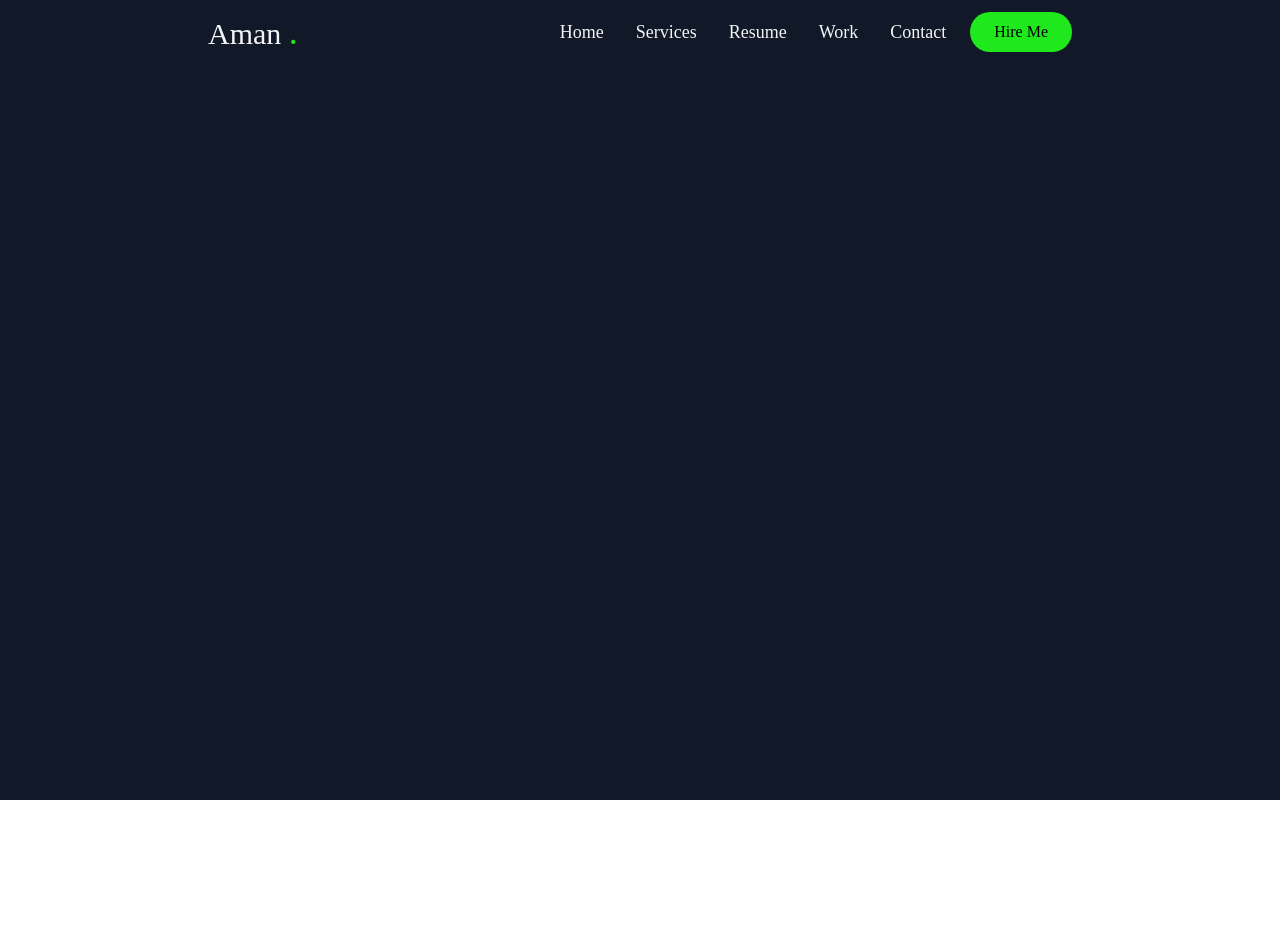
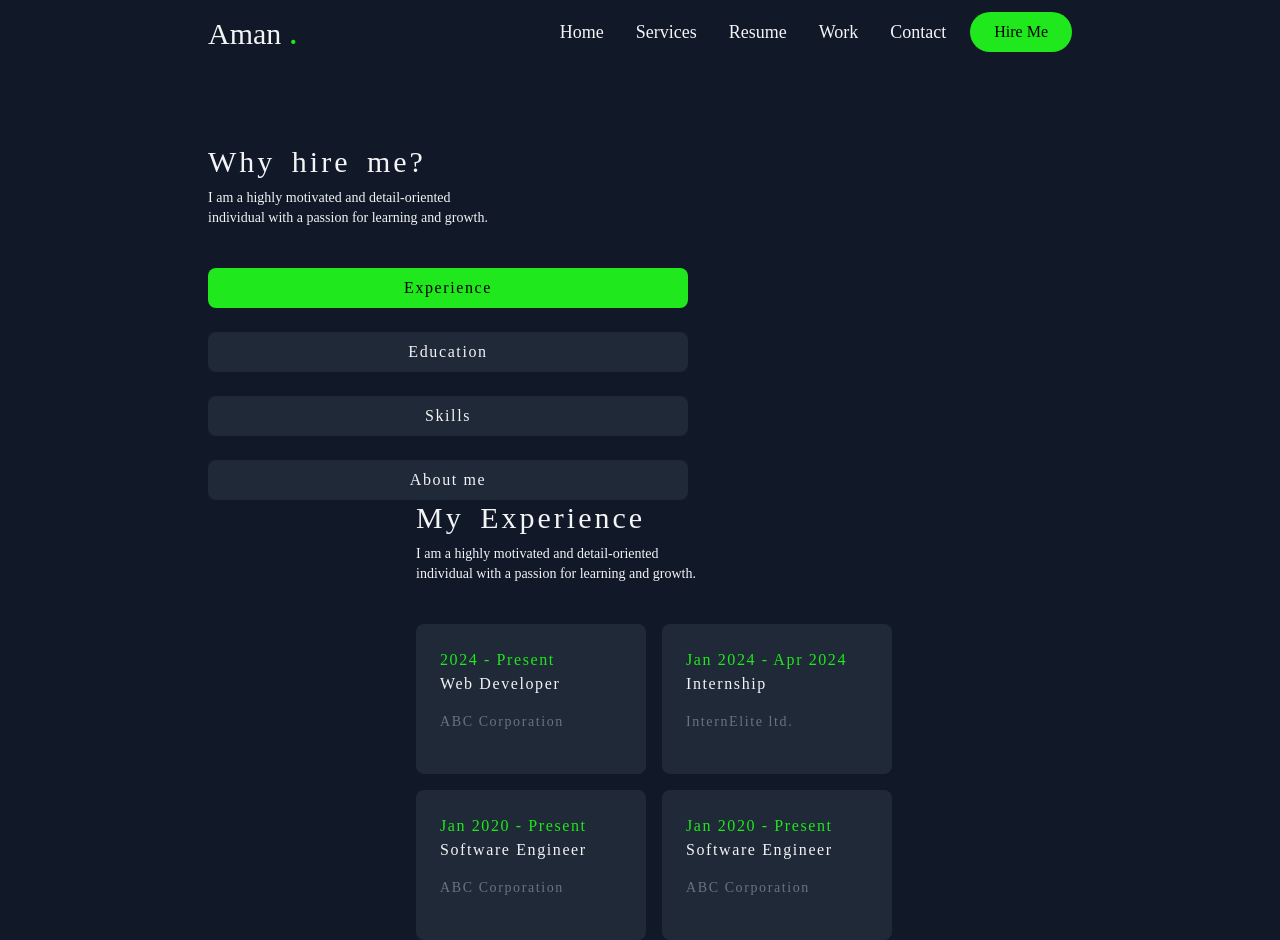
Before and after one commit to AmanCoder01/React-Portfolio-2025, a React (Vite) app: page /resume in a window 1280 px wide. Before the commit the page ends 800 px from the top, so only its background shows below. Built offline with nearby package versions, Linux system fonts and the light colour scheme; a web font is replaced by a local one.

Commit message:
resume section

```diff
--- a/src/App.jsx
+++ b/src/App.jsx
@@ -3,6 +3,7 @@ import { Routes, Route } from 'react-router-dom'
 import Home from './pages/Home'
 import Navbar from './components/Navbar'
 import Services from './pages/Services'
+import Resume from './pages/Resume'
 
 const App = () => {
   return (
@@ -11,6 +12,7 @@ const App = () => {
       <Routes>
         <Route path="/" element={<Home />} />
         <Route path="/services" element={<Services />} />
+        <Route path="/resume" element={<Resume />} />
       </Routes>
     </div>
   )
--- a/src/components/Navbar.jsx
+++ b/src/components/Navbar.jsx
@@ -6,12 +6,29 @@ import { AiOutlineMenuFold } from "react-icons/ai";
 const Navbar = () => {
     return (
         <div className=' py-3'>
-            <div className='flex items-center justify-between '>
+            <div className='flex items-center justify-between'>
                 <Link to="/" className='text-3xl text-gray-100'>Aman <span className='text-primary text-4xl'>.</span></Link>
 
-                <div className='sm:hidden'>
-                    <AiOutlineMenuFold className='cursor-pointer' size={26} />
+                <div className='sm:hidden relative group'>
+                    <AiOutlineMenuFold className='cursor-pointer ' size={26} />
+
+                    <div className='absolute hidden bg-white group-hover:block  top-6 right-0 z-10 text-black rounded '>
+                        <ul className='p-3'>
+                            <Link to="/">
+                                <li className='  text-lg'>Home</li>
+                            </Link>
+                            <Link to="/services">
+                                <li className='  text-lg'>Services</li>
+                            </Link>
+                            <Link to="/resume">
+                                <li className='  text-lg'>Resume</li>
+                            </Link>
+                        </ul>
+                    </div>
+
                 </div>
+
+
 
                 <div className='hidden sm:flex items-center gap-6   '>
                     <ul className='flex items-center gap-2 sm:gap-8  '>
@@ -21,7 +38,7 @@ const Navbar = () => {
                         <Link to="/services">
                             <li className='text-gray-100 hover:text-gray-300  hover:border-b-2 border-b-green-500  text-lg'>Services</li>
                         </Link>
-                        <Link to="/">
+                        <Link to="/resume">
                             <li className='text-gray-100 hover:text-gray-300  hover:border-b-2 border-b-green-500  text-lg'>Resume</li>
                         </Link>
                         <Link to="/">
--- a/src/pages/Home.jsx
+++ b/src/pages/Home.jsx
@@ -11,7 +11,7 @@ const Home = () => {
     return (
         <>
             <div className='flex items-center gap-5 sm:gap-32 justify-between flex-wrap mb-10'>
-                <div className='max-w-[480px] order-2 mt-10  sm:mt-20 text-gray-100 '>
+                <div className='max-w-[480px] sm:order-2 mt-10  sm:mt-20 text-gray-100 '>
                     <p className='text-sm mb-1 word-spacing-widest  tracking-widest'>Software Developer</p>
 
                     <h1 className='text-6xl tracking-widest'>Hello I'm  <br />Aman <span className='text-primary'>Maurya</span></h1>
@@ -38,7 +38,7 @@ const Home = () => {
                     </div>
                 </div>
 
-                <div className='w-[380px] max-w-[480px] mt-5 order-1  sm:mt-20 text-gray-100 '>
+                <div className='w-[380px] max-w-[480px] mt-5 order-1 sm:order-2 sm:mt-20 text-gray-100 '>
                     <div className='border-4  p-6  border-t-transparent border-b-transparent border-primary  rounded-full overflow-hidden animate-pulse'>
                         <img src={assets.photo} className='translate-y-6' width={280} alt="" />
                     </div>
--- /dev/null
+++ b/src/pages/Resume.jsx
@@ -0,0 +1,178 @@
+import React, { useState } from 'react'
+import { FaDocker, FaGithub, FaJava } from 'react-icons/fa';
+import { RiTailwindCssFill } from 'react-icons/ri';
+import { SiCss3, SiHtml5, SiJavascript, SiPython, SiReact } from "react-icons/si";
+
+const Resume = () => {
+    const [resume, setResume] = useState('Experience');
+
+    let experiences, education, skills;
+    const resumeData = [
+        experiences = [
+            {
+                title: "Web Developer",
+                company: "ABC Corporation",
+                duration: "2024 - Present",
+            },
+            {
+                title: "Internship",
+                company: "InternElite ltd.",
+                duration: "Jan 2024 - Apr 2024",
+            },
+            {
+                title: "Software Engineer",
+                company: "ABC Corporation",
+                duration: "Jan 2020 - Present",
+            },
+            {
+                title: "Software Engineer",
+                company: "ABC Corporation",
+                duration: "Jan 2020 - Present",
+            },
+
+        ],
+        education = [
+            {
+                "degree": "Bachelor of Science in Computer Science",
+                "university": "University of ABC",
+                "duration": "Sep 2013 - May 2017",
+            },
+            {
+                "degree": "High School Diploma",
+                "university": "High School XYZ",
+                "duration": "Sep 2009 - May 2013",
+            },
+            {
+                "degree": "High School Diploma",
+                "university": "High School XYZ",
+                "duration": "Sep 2009 - May 2013",
+            },
+            {
+                "degree": "High School Diploma",
+                "university": "High School XYZ",
+                "duration": "Sep 2009 - May 2013",
+            },
+        ],
+        skills = [
+            {
+                icon: <SiJavascript size={30} />
+            },
+            {
+                icon: <SiHtml5 size={30} />
+            },
+            {
+                icon: <SiCss3 size={30} />
+            },
+            {
+                icon: <SiReact size={30} />
+            },
+            {
+                icon: <SiPython size={30} />
+            },
+            {
+                icon: <FaJava size={30} />
+            },
+            {
+                icon: <FaGithub size={30} />
+            },
+            {
+                icon: <RiTailwindCssFill size={30} />
+            },
+            {
+                icon: <FaDocker size={30} />
+            },
+
+
+        ]
+    ]
+
+
+
+
+
+    return (
+        <div className='mt-6 sm:mt-20 flex-col md:flex-row items-center  text-gray-100  sm:space-x-52'>
+            <div className='max-w-[480px]'>
+                <h1 className='text-3xl tracking-widest word-spacing-widest'>Why hire me?</h1>
+                <p className='text-sm mt-2'>I am a highly motivated and detail-oriented <br /> individual with a passion
+                    for learning and growth. </p>
+
+                <div className='mt-10 gap-6 flex flex-col justify-center'>
+                    <button
+                        onClick={() => setResume('Experience')}
+                        className={`${resume === 'Experience' ? 'bg-primary text-black' : 'bg-gray-800'}  rounded-lg px-3 sm:px-28 py-2 tracking-widest font-medium`}>Experience</button>
+
+                    <button
+                        onClick={() => setResume('Education')}
+                        className={`${resume === 'Education' ? 'bg-primary text-black' : 'bg-gray-800'}  rounded-lg px-3 sm:px-28 py-2 tracking-widest font-medium`}>Education</button>
+
+                    <button
+                        onClick={() => setResume('Skills')}
+                        className={`${resume === 'Skills' ? 'bg-primary text-black' : 'bg-gray-800'}  rounded-lg px-3 sm:px-28 py-2 tracking-widest font-medium`}>Skills</button>
+
+                    <button
+                        onClick={() => setResume('Aboutme')}
+                        className={`${resume === 'Aboutme' ? 'bg-primary text-black' : 'bg-gray-800'}  rounded-lg px-3 sm:px-28 py-2 tracking-widest font-medium`}>About me</button>
+                </div>
+
+            </div>
+
+            <div className='max-w-[480px] my-10 md:my-0 '>
+                <h1 className='text-3xl tracking-widest word-spacing-widest'>
+                    {resume === "Aboutme" ? "About Me" :
+                        "My " + resume
+                    }
+                </h1>
+                <p className='text-sm mt-2'>I am a highly motivated and detail-oriented <br /> individual with a passion
+                    for learning and growth. </p>
+
+
+                <div className='flex flex-wrap items-center gap-4 tracking-widest  mt-10'>
+
+
+                    {
+                        resume === "Experience" && resumeData[0].map((item, index) => (
+                            <div className='bg-gray-800 p-6 rounded-lg w-full md:w-[230px] h-[150px]' key={index}>
+                                <h2 className='text-primary'>{item.duration}</h2>
+                                <h1 className=''>{item.title}</h1>
+                                <p className='text-gray-500 text-sm mt-4'>{item.company}</p>
+                            </div>
+                        ))
+                    }
+
+
+
+                    {
+                        resume === "Education" && resumeData[1].map((item, index) => (
+                            <div className='bg-gray-800 p-6 rounded-lg w-full md:w-[230px] h-[150px]' key={index}>
+                                <h2 className='text-primary'>{item.duration}</h2>
+                                <h1 className=''>{item.degree}</h1>
+                                <p className='text-gray-500 text-sm mt-4'>{item.university}</p>
+                            </div>
+                        ))
+                    }
+
+
+
+
+
+                    {
+                        resume === "Skills" && resumeData[2].map((item, index) => (
+                            <div className='bg-gray-800 p-6 rounded-lg ' key={index}>
+                                {
+                                    item.icon
+                                }
+                            </div>
+                        ))
+                    }
+
+
+
+
+                </div>
+            </div>
+        </div>
+    )
+}
+
+export default Resume
--- a/src/pages/Services.jsx
+++ b/src/pages/Services.jsx
@@ -2,8 +2,8 @@ import React from 'react'
 
 const Services = () => {
     return (
-        <div>
-
+        <div className='flex justify-center mt-40'>
+            <h1 className='text-3xl text-primary'>Work in progress...</h1>
         </div>
     )
 }
```
